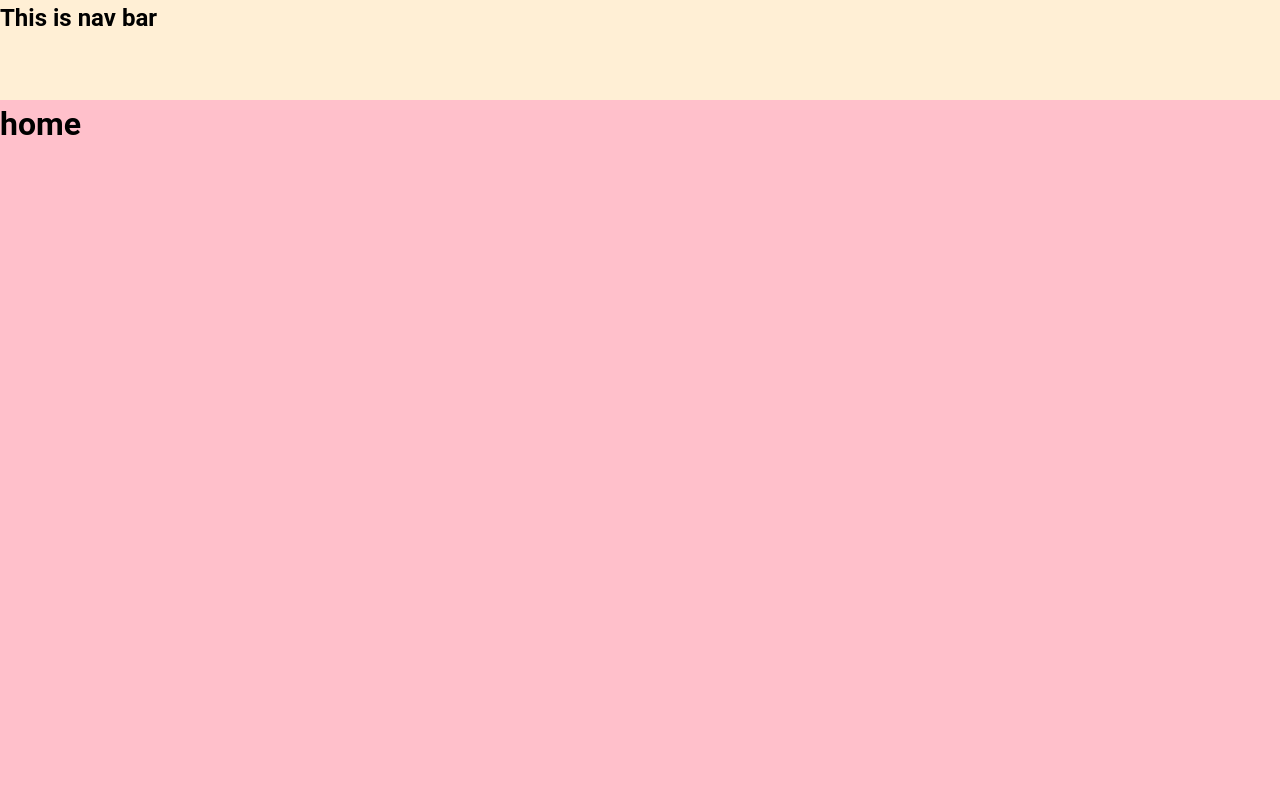
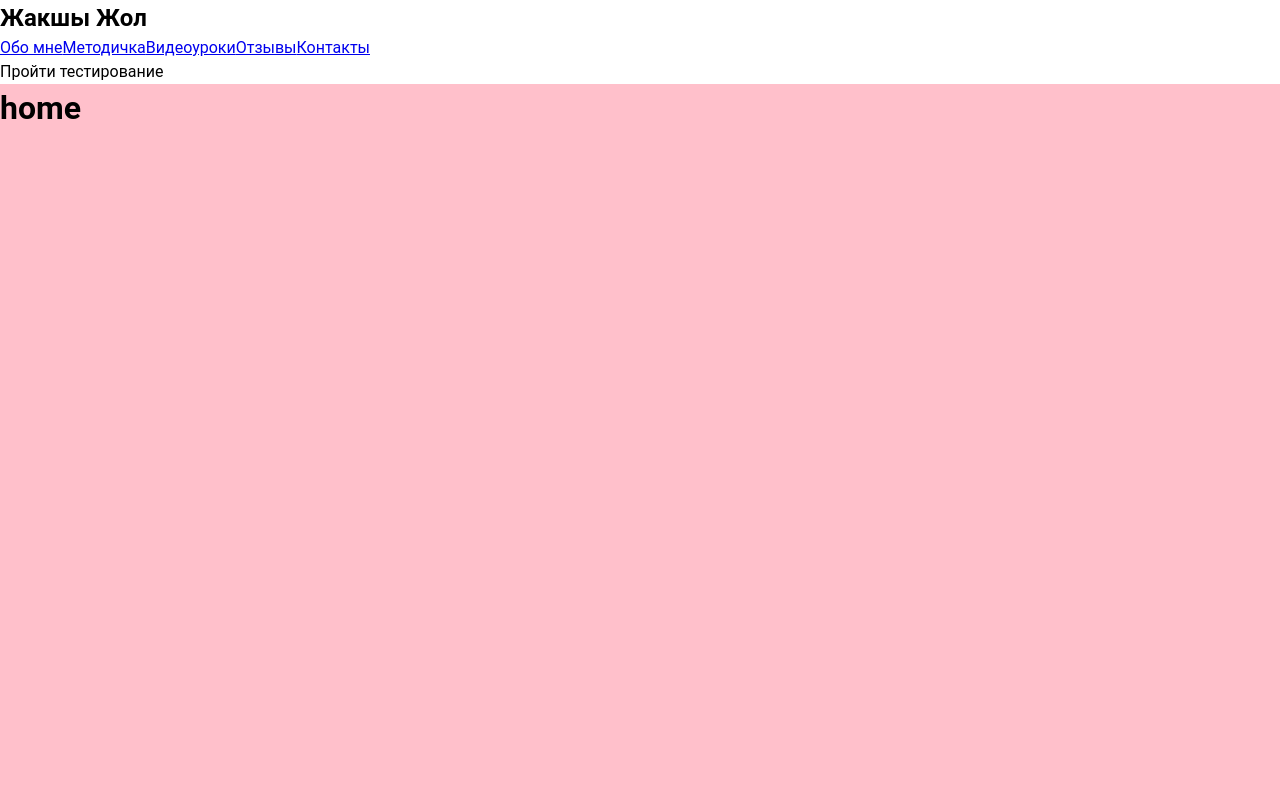
Before and after one commit to Iimanbek/Ak-Zhol-driving-school-, a Vue app: page / in a window 1280 px wide. Shown: the top 800 px of the page. Built offline with nearby package versions, Linux system fonts and the light colour scheme.

Commit message:
structured

```diff
--- a/src/components/NavBar.vue
+++ b/src/components/NavBar.vue
@@ -1,7 +1,21 @@
 <template >
     <div>
         <nav>
-            <h1>This is nav bar</h1>
+            <div class="navMainConteiner">
+                <div class="navLogo">
+                    <h2> Жакшы Жол</h2>
+                </div>
+                <div class="navLinks">
+                    <router-link to="#">Обо мне</router-link>
+                    <router-link to="#">Методичка</router-link>
+                    <router-link to="#">Видеоуроки</router-link>
+                    <router-link to="#">Отзывы</router-link>
+                    <router-link to="#">Контакты</router-link>
+                </div>
+                <div class="navButton">
+                    <button>Пройти тестирование</button>
+                </div>
+            </div>
         </nav>
     </div>
 </template>
@@ -11,8 +25,5 @@ export default {
 }
 </script>
 <style lang="scss">
-    nav{
-        height: 100px;
-        background: papayawhip;
-    }
+
 </style>
```
